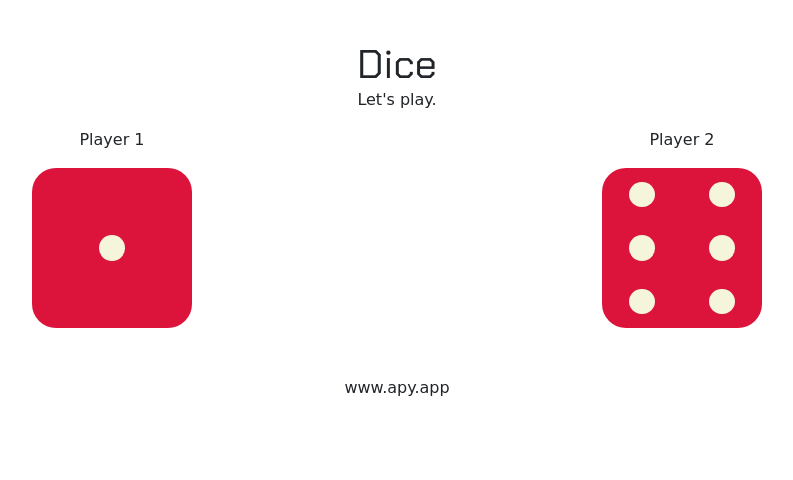
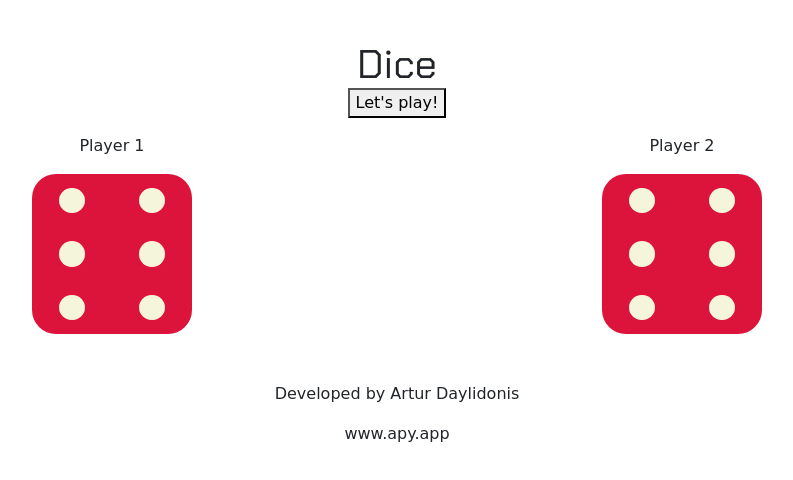
Before and after one commit to Yorzic/nodejs-apps, a plain HTML site: page index.html in a window 1280 px wide. Both pictures are taken after a click on the element 355 px from the left and 248 px from the top of the page. Shown: the whole page, without its empty margins (243-1036 px from the left). Drawn offline with Linux system fonts and the light colour scheme; a web font is replaced by a local one.

Commit message:
Complete game

```diff
--- a/index.html
+++ b/index.html
@@ -31,11 +31,11 @@
 		<section id="dice">
 			<div class="container">
 				<h1 class="text-center teaser gaming">Dice</h1>
-				<p class="text-center handwriting">Let's play.</p>
+				<p class="text-center handwriting action-button" onClick="play()"><button>Let's play!</button></p>
 				<div class="row">
 					<!-- Player 1 -->
 					<div class="col-sm text-center">
-						<p class="handwriting">Player 1</p>
+						<p class="handwriting" id="player1">Player 1</p>
 						<div class="dice-table" id="die1" onClick="generateScore(1)">
 							<div class="dice-cell">
 								<div class="dot-frame">
@@ -74,7 +74,7 @@
 
 					<!-- Player 2 -->
 					<div class="col-sm text-center">
-						<p class="handwriting">Player 2</p>
+						<p class="handwriting" id="player2">Player 2</p>
 						<div class="dice-table" id="die2" onClick="generateScore(2)">
 							<div class="dice-cell">
 								<div class="dot-frame">
@@ -117,6 +117,7 @@
 		<!-- Hero Section -->
 		<section id="footer">
 			<div class="container">
+				<p class="text-center handwriting">Developed by Artur Daylidonis</p>
 				<p class="text-center handwriting">www.apy.app</p>
 			</div>
 		</section>
--- a/js/script.js
+++ b/js/script.js
@@ -1,12 +1,29 @@
 // JavaScript Document
+function play() {
+	let playerOneNumber = generateRandomNumber(6) + 1;
+	let playerTwoNumber = generateRandomNumber(6) + 1;
+
+	generateScore(1, playerOneNumber);
+	generateScore(2, playerTwoNumber);
+
+	if (playerOneNumber > playerTwoNumber) {
+		document.getElementById("player1").innerHTML = "Player 1 wins! 🥳"
+		document.getElementById("player2").innerHTML = "Player 1 loses! 😭"
+	} else if (playerOneNumber < playerTwoNumber) {
+		document.getElementById("player1").innerHTML = "Player 1 loses! 😭"
+		document.getElementById("player2").innerHTML = "Player 1 wins! 🥳"
+	} else {
+		document.getElementById("player1").innerHTML = "It's a tie! 😱"
+		document.getElementById("player2").innerHTML = "It's a tie! 😱"
+	}
+}
+
 function generateRandomNumber(max) {
 	return Math.floor(Math.random() * Math.floor(max));
 }
 
-function generateScore(player) {
-	let randomNumber = generateRandomNumber(6) + 1;
-//	alert("Player " + player + " number is " + randomNumber);
-	updateDie(player, randomNumber);
+function generateScore(player, number) {
+	updateDie(player, number);
 }
 
 function updateDie(player, number) {
```
